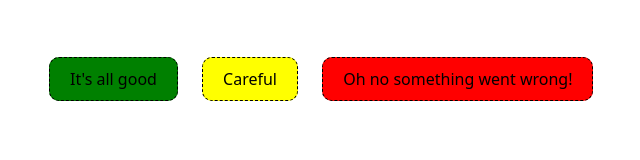
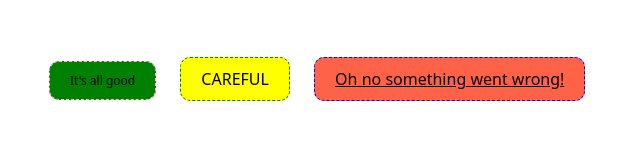
Before and after one commit to markchck/cssStudy, a website built with Vite: page index.html in a window 1280 px wide. Shown: the whole page, without its empty margins (29-669 px from the left). Built offline with nearby package versions, Linux system fonts and the light colour scheme.

Commit message:
Mixins와 content

```diff
--- a/styles/style.scss
+++ b/styles/style.scss
@@ -4,24 +4,28 @@ body {
   padding: 60px;
 }
 
-%alert {
+@mixin alert($bgColor, $borderColor) {
+  background-color: $bgColor;
   margin: 10px;
   padding: 10px 20px;
   border-radius: 10px;
-  border: 1px dashed black;
+  border: 1px dashed $borderColor;
+  @content;
 }
 
 .success {
-  @extend %alert;
-  background-color: green;
-}
-
-.error {
-  @extend %alert;
-  background-color: red;
+  @include alert(green, pink) {
+    font-size: 12px;
+  }
 }
 
 .warning {
-  @extend %alert;
-  background-color: yellow;
+  @include alert(yellow, green) {
+    text-transform: uppercase;
+  }
 }
+.error {
+  @include alert(tomato, blue) {
+    text-decoration: underline;
+  }
+}
```
